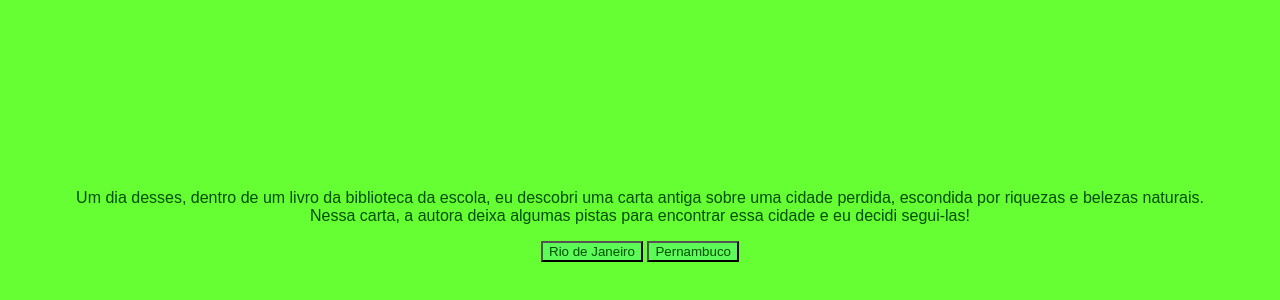
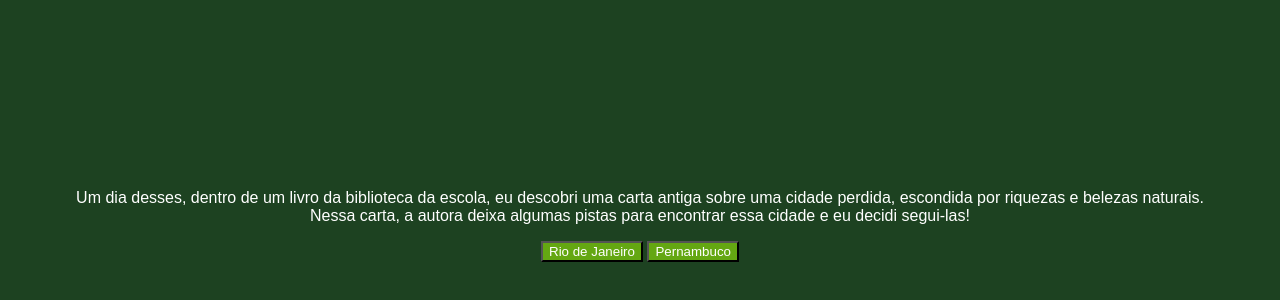
Before and after one commit to Kauexrs/ILHADAAVENTURAA2, a plain HTML site: page index.html in a window 1280 px wide. Shown: the part 142-442 px from the top of the page. Drawn offline with Linux system fonts and the light colour scheme; a web font is replaced by a local one.

Commit message:
Update style.css

```diff
--- a/style.css
+++ b/style.css
@@ -1,6 +1,6 @@
 body {
-    background-color: #66FF33;
-    color: #004D00;
+    background-color: #1D4221;
+    color: white;
     font-family: "Bai Jamjuree", sans-serif;
     display: flex;
     justify-content: center;
@@ -10,8 +10,8 @@ body {
 }
 
 button {
-    background-color: #5CFB57;
-    color: #004D00;
+    background-color: #64A712;
+    color: white;
     font-family: "Bai Jamjuree", sans-serif;
 }
 
```
